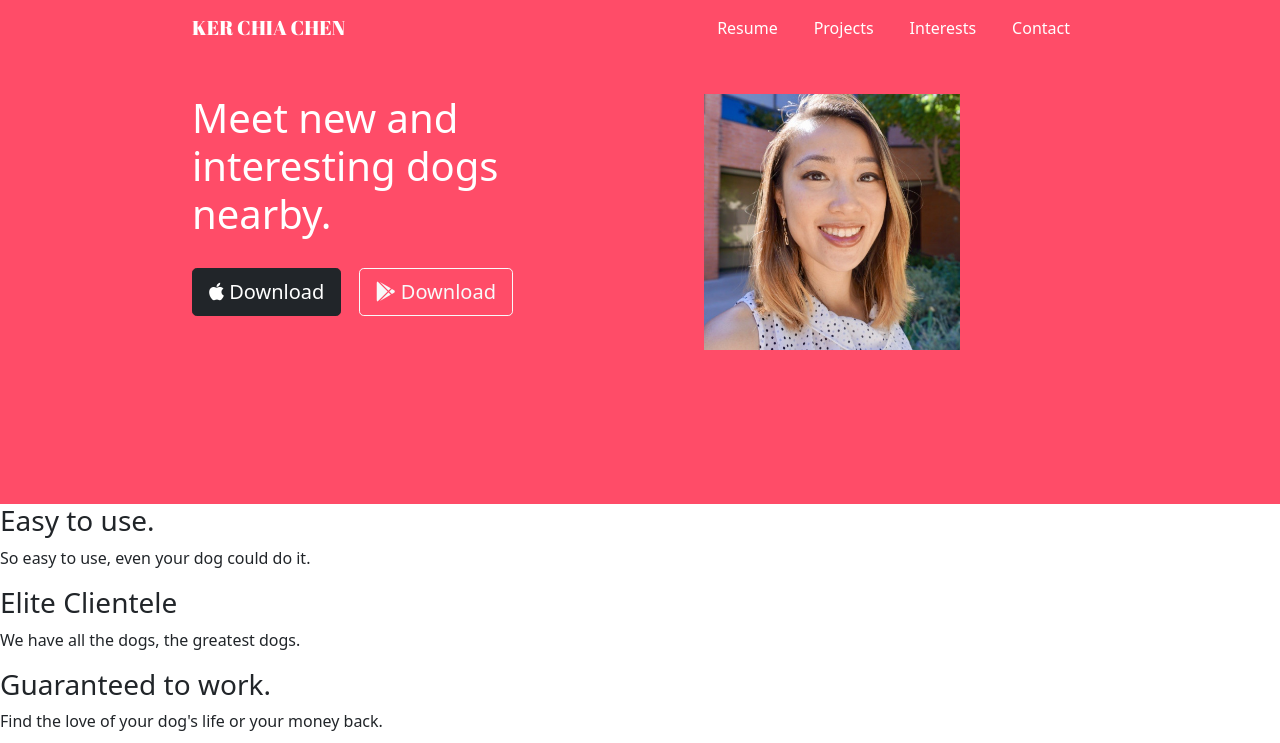
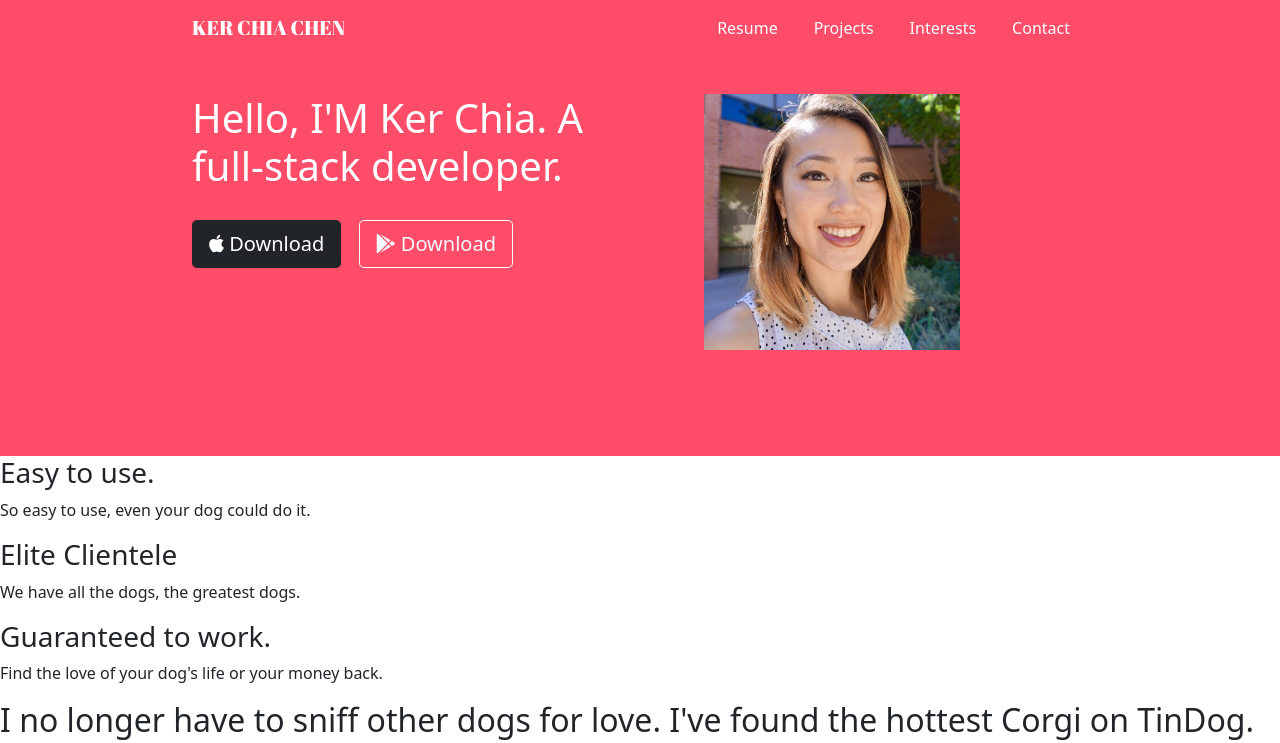
Before and after one commit to kerchiac/CV, a plain HTML site: page index.html in a window 1280 px wide. Shown: the top 743 px of the page. Drawn offline with nearby package versions, Linux system fonts and the light colour scheme.

Commit message:
modify h1

```diff
--- a/index.html
+++ b/index.html
@@ -100,7 +100,7 @@
     </div> -->
     <div class="row no-gutters">
       <div class="col-md-6">
-        <h1>Meet new and interesting dogs nearby.</h1>
+        <h1>Hello, I'M Ker Chia. A full-stack developer.</h1>
         <button type="button" class="download-button btn btn-dark btn-lg"><i class="fab fa-apple"></i> Download</button>
         <button type="button" class="download-button btn btn-outline-light btn-lg"><i class="fab fa-google-play"></i> Download</button>
       </div>
```
